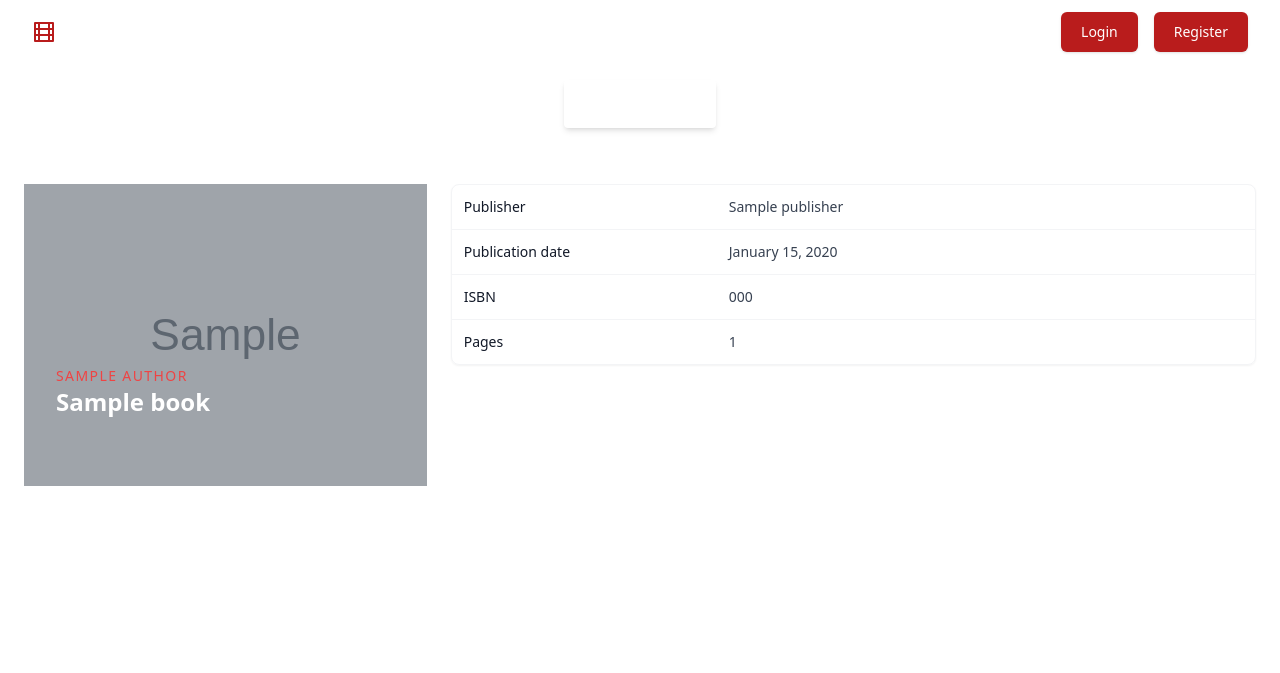
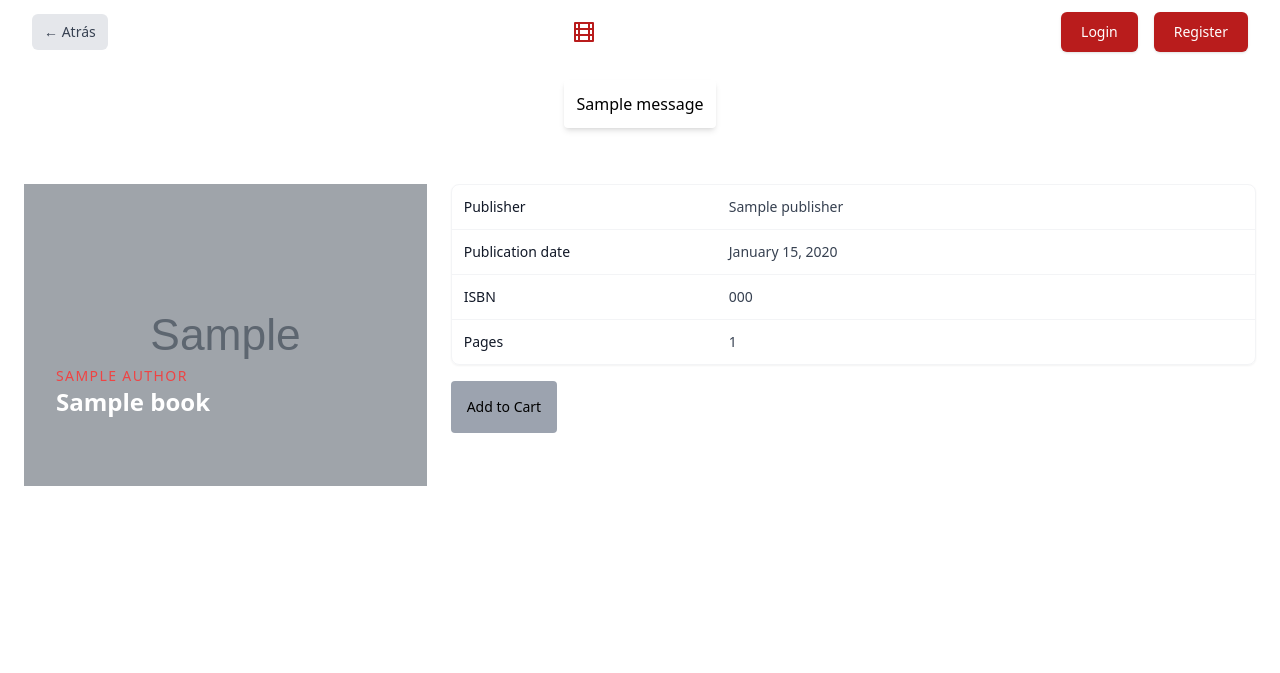
Before and after one commit to molxno/bookstore, a Django app: page /books/1/ in a window 1280 px wide. Shown: the top 673 px of the page. Run offline with Django 5.2, Linux system fonts and the light colour scheme; tables that the repository leaves empty hold one stand-in row (values such as "Sample post"); grey boxes marked "Sample" are stand-in pictures; one stand-in notice (Sample message) is shown; some libraries are stand-ins or nearby versions.

Commit message:
fix orders

```diff
--- a/books/templates/books/detail_book.html
+++ b/books/templates/books/detail_book.html
@@ -56,6 +56,15 @@
                     </div>
                 </dl>
             </div>
+            <form class="mt-4" method="post" action="{% url "add_order" %}">
+                {% csrf_token %}
+                <input type="hidden" name="book" value="{{ book.id }}">
+                <button
+                        class="block w-md rounded bg-gray-400 p-4 text-sm font-medium transition hover:scale-105"
+                >
+                    Add to Cart
+                </button>
+            </form>
         </div>
     </div>
 {% endblock %}
--- a/books/templates/books/list_book.html
+++ b/books/templates/books/list_book.html
@@ -41,7 +41,7 @@
                             {% csrf_token %}
                             <input type="hidden" name="book" value="{{ book.id }}">
                             <button
-                                    class="block w-full rounded bg-yellow-400 p-4 text-sm font-medium transition hover:scale-105"
+                                    class="block w-full rounded bg-gray-400 p-4 text-sm font-medium transition hover:scale-105"
                             >
                                 Add to Cart
                             </button>
--- a/orders/models.py
+++ b/orders/models.py
@@ -10,6 +10,9 @@ class Order(models.Model):
     status = models.BooleanField(default=True)
     date = models.DateTimeField(auto_now_add=True)
 
+    def calculate_total(self):
+        return sum(item.book.price * item.quantity for item in self.orderbook_set.all())
+
     def __str__(self):
         return f"Order {self.id} by {self.user.username}"
 
--- a/orders/urls.py
+++ b/orders/urls.py
@@ -1,8 +1,9 @@
 from django.urls import path
 
-from orders.views import MyOrderView, CreateOrderBookView
+from orders.views import MyOrderView, CreateOrderBookView, DeleteOrderBookView
 
 urlpatterns = [
     path('my-order', MyOrderView.as_view(), name='my_order'),
     path('add-order', CreateOrderBookView.as_view(), name='add_order'),
+    path('delete-order-book/<int:pk>', DeleteOrderBookView.as_view(), name='delete_order_book'),
 ]
--- a/templates/base.html
+++ b/templates/base.html
@@ -14,6 +14,16 @@
 <header class="bg-transparent">
     <div class="mx-auto max-w-screen-xl px-4 sm:px-6 lg:px-8">
         <div class="flex h-16 items-center justify-between">
+
+            {% url 'home' as home_url %}
+
+            {% if request.path != home_url %}
+                <button onclick="history.back()"
+                        class="rounded-md bg-gray-200 px-3 py-2 text-sm font-medium text-gray-700 hover:bg-gray-300">
+                    ← Atrás
+                </button>
+            {% endif %}
+
             <div class="md:flex md:items-center md:gap-12">
                 <a class="block text-red-700 transition hover:text-gray-900" href="{% url "home" %}">
                     <span class="sr-only">Home</span>
@@ -100,7 +110,7 @@
     {% if messages %}
         <div class="p-4 mb-4 max-w-screen-md mx-auto space-y-3">
             {% for message in messages %}
-                <div class="p-3 rounded shadow-md text-center text-white {{ message.tags|default:'bg-gray-800' }}">
+                <div class="p-3 rounded shadow-md text-center text-black {{ message.tags|default:'bg-gray-800' }}">
                     <p>{{ message }}</p>
                 </div>
             {% endfor %}
```
Also changed, not shown: bookstore/settings.py (+6 -2 lines), orders/templates/orders/my_order.html (+10 -1 lines), orders/views.py (+11 -1 lines).
